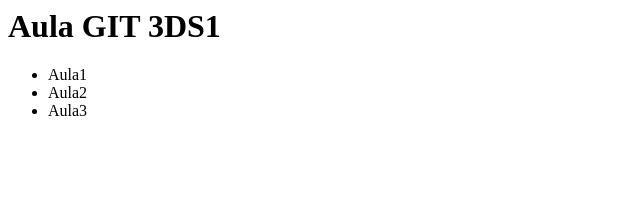
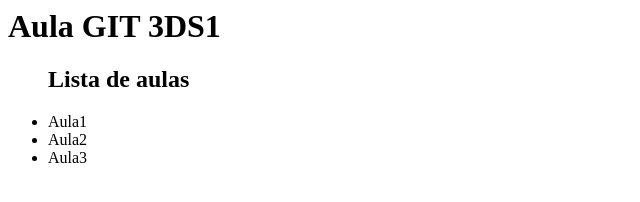
Before and after one commit to PabloCRT/aula-3-DS1, a plain HTML site: page index.html in a window 1280 px wide. Shown: the whole page, without its empty margins (0-640 px from the left). Drawn offline with Linux system fonts and the light colour scheme.

Commit message:
Inserindo título

```diff
--- a/index.html
+++ b/index.html
@@ -8,6 +8,7 @@
 
     <h1>Aula GIT 3DS1</h1>
     <ul>
+        <h2>Lista de aulas</h2>
         <li>Aula1</li>
         <li>Aula2</li>
         <li>Aula3</li>
```
